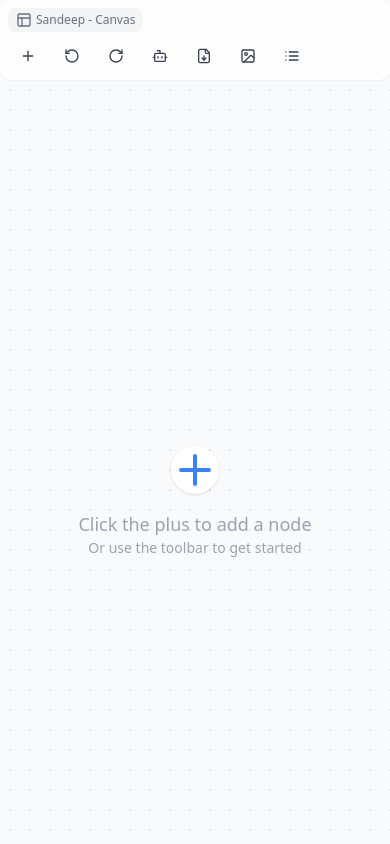
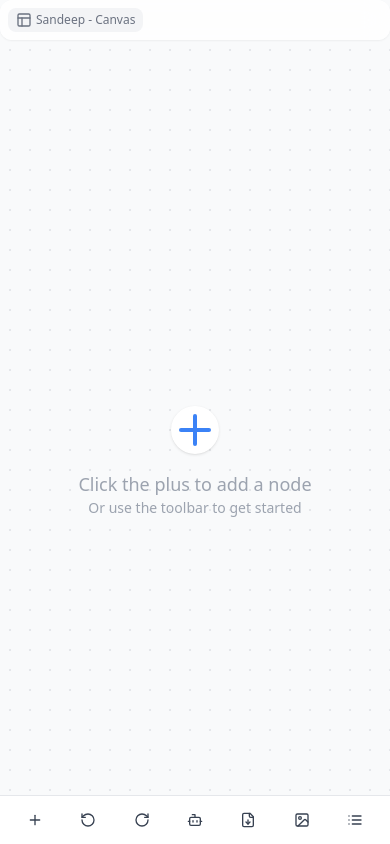
Before and after one commit to sandepk/canva-ai-generated-text-sandeep, a React (Vite) app: page / in a window 390 px wide. Built offline with nearby package versions, Linux system fonts and the light colour scheme.

Commit message:
hide toolbar in mobile mode rather show in bottom

```diff
--- a/src/components/Canvas.tsx
+++ b/src/components/Canvas.tsx
@@ -4,6 +4,7 @@ import { Node, DragState } from "../types";
 import CanvasNode from "./CanvasNode";
 import AIAssistant from "./AIAssistant";
 import Toolbar from "./Toolbar";
+import ToolbarActions from "./ToolbarActions";
 import { generateText } from "../services/api";
 import {
   Plus,
@@ -320,6 +321,21 @@ const Canvas: React.FC = () => {
 
   return (
     <div className="relative w-full h-screen bg-gray-50 overflow-hidden">
+      {/* Mobile Sidebar ToolbarActions */}
+      <div className="fixed bottom-0 left-0 w-full z-50 bg-white border-t border-gray-200 sm:hidden flex justify-around p-2 shadow-lg">
+        <ToolbarActions
+          onAddNode={() => createNode(100, 100)}
+          onToggleAI={() => setShowAIAssistant(!showAIAssistant)}
+          showAI={showAIAssistant}
+          onExportJSON={exportToJSON}
+          onExportImage={exportToImage}
+          toggleList={() => setShowNodeList(!showNodeList)}
+          onUndo={undo}
+          onRedo={redo}
+          className="flex w-full justify-around"
+        />
+      </div>
+      {/* Toolbar always visible */}
       <Toolbar
         onAddNode={() => createNode(100, 100)}
         onToggleAI={() => setShowAIAssistant(!showAIAssistant)}
--- a/src/components/Toolbar.tsx
+++ b/src/components/Toolbar.tsx
@@ -9,6 +9,7 @@ import {
   RotateCcw, // Undo
   RotateCw, // Redo
 } from "lucide-react";
+import ToolbarActions from "./ToolbarActions";
 
 interface ToolbarProps {
   onAddNode: () => void;
@@ -42,91 +43,17 @@ const Toolbar: React.FC<ToolbarProps> = ({
       </div>
 
       {/* Toolbar Buttons */}
-      <div className="flex flex-wrap sm:flex-nowrap items-center gap-1 text-sm">
-        {/* Add Node */}
-        <button
-          onClick={onAddNode}
-          className="flex items-center gap-2 px-3 py-2 text-gray-700 hover:bg-blue-50 hover:text-blue-700 rounded-md transition-all duration-200 font-medium"
-          title="Add Node"
-        >
-          <Plus className="w-4 h-4" />
-          <span className="hidden sm:inline">Add Node</span>
-        </button>
-
-        <span className="text-gray-300 hidden sm:inline">/</span>
-
-        {/* Undo */}
-        <button
-          onClick={onUndo}
-          className="flex items-center gap-2 px-3 py-2 text-gray-700 hover:bg-gray-100 hover:text-black rounded-md transition-all duration-200 font-medium"
-          title="Undo"
-        >
-          <RotateCcw className="w-4 h-4" />
-          <span className="hidden sm:inline">Undo</span>
-        </button>
-
-        {/* Redo */}
-        <button
-          onClick={onRedo}
-          className="flex items-center gap-2 px-3 py-2 text-gray-700 hover:bg-gray-100 hover:text-black rounded-md transition-all duration-200 font-medium"
-          title="Redo"
-        >
-          <RotateCw className="w-4 h-4" />
-          <span className="hidden sm:inline">Redo</span>
-        </button>
-
-        <span className="text-gray-300 hidden sm:inline">/</span>
-
-        {/* Toggle AI Assistant */}
-        <button
-          onClick={onToggleAI}
-          className={`flex items-center gap-2 px-3 py-2 rounded-md transition-all duration-200 font-medium ${
-            showAI
-              ? "bg-purple-100 text-purple-700"
-              : "text-gray-700 hover:bg-purple-50 hover:text-purple-700"
-          }`}
-          title="Toggle AI Assistant"
-        >
-          <Bot className="w-4 h-4" />
-          <span className="hidden sm:inline">AI Assistant</span>
-        </button>
-
-        <span className="text-gray-300 hidden sm:inline">/</span>
-
-        {/* Export JSON */}
-        <button
-          onClick={onExportJSON}
-          className="flex items-center gap-2 px-3 py-2 text-gray-700 hover:bg-green-50 hover:text-green-700 rounded-md transition-all duration-200 font-medium"
-          title="Export as JSON"
-        >
-          <FileDown className="w-4 h-4" />
-          <span className="hidden sm:inline">Export JSON</span>
-        </button>
-
-        <span className="text-gray-300 hidden sm:inline">/</span>
-
-        {/* Export Image */}
-        <button
-          onClick={onExportImage}
-          className="flex items-center gap-2 px-3 py-2 text-gray-700 hover:bg-yellow-50 hover:text-yellow-700 rounded-md transition-all duration-200 font-medium"
-          title="Export as Image"
-        >
-          <ImageIcon className="w-4 h-4" />
-          <span className="hidden sm:inline">Export Image</span>
-        </button>
-
-        <span className="text-gray-300 hidden sm:inline">/</span>
-
-        {/* Toggle Node List */}
-        <button
-          onClick={toggleList}
-          className="flex items-center gap-2 px-3 py-2 text-gray-700 hover:bg-red-50 hover:text-red-700 rounded-md transition-all duration-200 font-medium"
-          title="List Nodes"
-        >
-          <ListIcon className="w-4 h-4" />
-          <span className="hidden sm:inline">List Node</span>
-        </button>
-      </div>
+      <ToolbarActions
+        onAddNode={onAddNode}
+        onToggleAI={onToggleAI}
+        showAI={showAI}
+        onExportJSON={onExportJSON}
+        onExportImage={onExportImage}
+        toggleList={toggleList}
+        onUndo={onUndo}
+        onRedo={onRedo}
+        className="hidden sm:flex flex-wrap sm:flex-nowrap items-center gap-1 text-sm"
+      />
     </div>
   );
 };
--- /dev/null
+++ b/src/components/ToolbarActions.tsx
@@ -0,0 +1,103 @@
+import React from "react";
+import { Plus, Bot, Layout, FileDown, Image as ImageIcon, ListIcon, RotateCcw, RotateCw } from "lucide-react";
+
+interface ToolbarActionsProps {
+  onAddNode: () => void;
+  onToggleAI: () => void;
+  showAI: boolean;
+  onExportJSON: () => void;
+  onExportImage: () => void;
+  toggleList: () => void;
+  onUndo: () => void;
+  onRedo: () => void;
+  className?: string;
+}
+
+const ToolbarActions: React.FC<ToolbarActionsProps> = ({
+  onAddNode,
+  onToggleAI,
+  showAI,
+  onExportJSON,
+  onExportImage,
+  toggleList,
+  onUndo,
+  onRedo,
+  className = "",
+}) => (
+  <div className={className}>
+    {/* Add Node */}
+    <button
+      onClick={onAddNode}
+      className="flex items-center gap-2 px-3 py-2 text-gray-700 hover:bg-blue-50 hover:text-blue-700 rounded-md transition-all duration-200 font-medium"
+      title="Add Node"
+    >
+      <Plus className="w-4 h-4" />
+      <span className="hidden sm:inline">Add Node</span>
+    </button>
+    <span className="text-gray-300 hidden sm:inline">/</span>
+    {/* Undo */}
+    <button
+      onClick={onUndo}
+      className="flex items-center gap-2 px-3 py-2 text-gray-700 hover:bg-gray-100 hover:text-black rounded-md transition-all duration-200 font-medium"
+      title="Undo"
+    >
+      <RotateCcw className="w-4 h-4" />
+      <span className="hidden sm:inline">Undo</span>
+    </button>
+    {/* Redo */}
+    <button
+      onClick={onRedo}
+      className="flex items-center gap-2 px-3 py-2 text-gray-700 hover:bg-gray-100 hover:text-black rounded-md transition-all duration-200 font-medium"
+      title="Redo"
+    >
+      <RotateCw className="w-4 h-4" />
+      <span className="hidden sm:inline">Redo</span>
+    </button>
+    <span className="text-gray-300 hidden sm:inline">/</span>
+    {/* Toggle AI Assistant */}
+    <button
+      onClick={onToggleAI}
+      className={`flex items-center gap-2 px-3 py-2 rounded-md transition-all duration-200 font-medium ${
+        showAI
+          ? "bg-purple-100 text-purple-700"
+          : "text-gray-700 hover:bg-purple-50 hover:text-purple-700"
+      }`}
+      title="Toggle AI Assistant"
+    >
+      <Bot className="w-4 h-4" />
+      <span className="hidden sm:inline">AI Assistant</span>
+    </button>
+    <span className="text-gray-300 hidden sm:inline">/</span>
+    {/* Export JSON */}
+    <button
+      onClick={onExportJSON}
+      className="flex items-center gap-2 px-3 py-2 text-gray-700 hover:bg-green-50 hover:text-green-700 rounded-md transition-all duration-200 font-medium"
+      title="Export as JSON"
+    >
+      <FileDown className="w-4 h-4" />
+      <span className="hidden sm:inline">Export JSON</span>
+    </button>
+    <span className="text-gray-300 hidden sm:inline">/</span>
+    {/* Export Image */}
+    <button
+      onClick={onExportImage}
+      className="flex items-center gap-2 px-3 py-2 text-gray-700 hover:bg-yellow-50 hover:text-yellow-700 rounded-md transition-all duration-200 font-medium"
+      title="Export as Image"
+    >
+      <ImageIcon className="w-4 h-4" />
+      <span className="hidden sm:inline">Export Image</span>
+    </button>
+    <span className="text-gray-300 hidden sm:inline">/</span>
+    {/* Toggle Node List */}
+    <button
+      onClick={toggleList}
+      className="flex items-center gap-2 px-3 py-2 text-gray-700 hover:bg-red-50 hover:text-red-700 rounded-md transition-all duration-200 font-medium"
+      title="List Nodes"
+    >
+      <ListIcon className="w-4 h-4" />
+      <span className="hidden sm:inline">List Node</span>
+    </button>
+  </div>
+);
+
+export default ToolbarActions;
```
